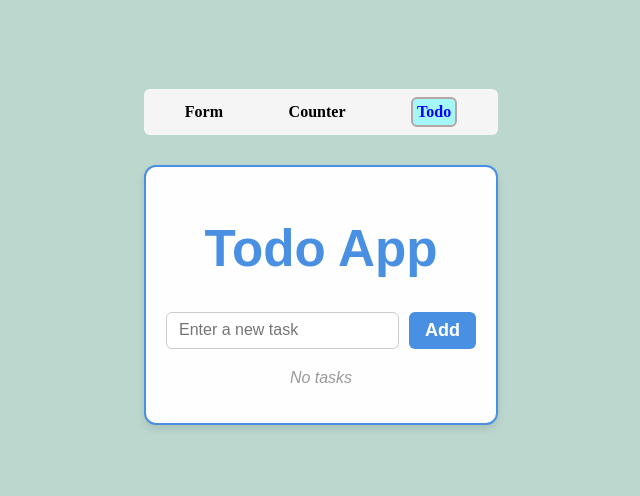
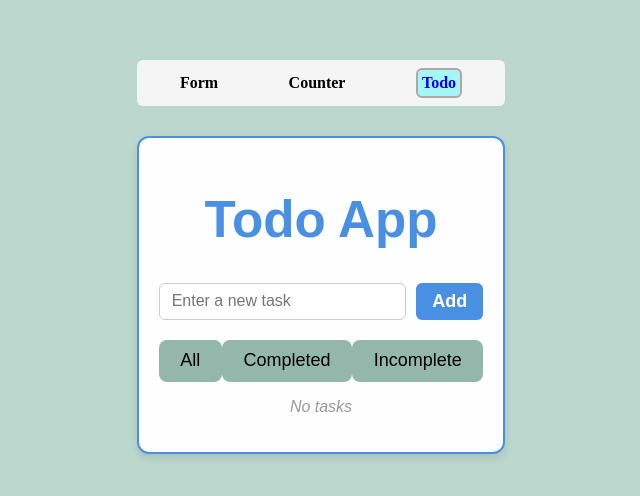
Before and after one commit to Kanchan012/form-react, a React (Vite) app in the folder form/: page /todo in a window 1280 px wide. Shown: the part 128-624 px from the top of the page, without its empty margins (319-959 px from the left). Built offline with nearby package versions, Linux system fonts and the light colour scheme.

Commit message:
implementing the todo filtering with useMemo

```diff
--- a/form/src/pages/Todo.tsx
+++ b/form/src/pages/Todo.tsx
@@ -1,6 +1,7 @@
 import { useState, useEffect, useMemo, useCallback } from "react";
 import TodoInput from "../components/TodoInput";
 import TodoItem from "../components/TodoItem";
+import TodoFilter from "../components/TodoFilter";
 import "./Todo.css";
 
 export type TodoType = {
@@ -13,7 +14,6 @@ function Todo() {
   const [todos, setTodos] = useState<TodoType[]>([]);
   const [filter, setFilter] = useState<"all" | "completed" | "incomplete">("all");
 
-  /* useEffect: load from localStorage */
   useEffect(() => {
     const saved = localStorage.getItem("todos");
     if (saved) {
@@ -21,12 +21,10 @@ function Todo() {
     }
   }, []);
 
-  /* useEffect: save to localStorage */
   useEffect(() => {
     localStorage.setItem("todos", JSON.stringify(todos));
   }, [todos]);
 
-  /* useCallback: add todo */
   const addTodo = useCallback((text: string) => {
     setTodos(prev => [
       ...prev,
@@ -34,7 +32,6 @@ function Todo() {
     ]);
   }, []);
 
-  /* useCallback: toggle complete */
   const toggleTodo = useCallback((id: number) => {
     setTodos(prev =>
       prev.map(todo =>
@@ -43,19 +40,13 @@ function Todo() {
     );
   }, []);
 
-  /* useCallback: delete */
   const deleteTodo = useCallback((id: number) => {
     setTodos(prev => prev.filter(todo => todo.id !== id));
   }, []);
 
-  /* useMemo: filtered todos */
   const filteredTodos = useMemo(() => {
-    if (filter === "completed") {
-      return todos.filter(t => t.completed);
-    }
-    if (filter === "incomplete") {
-      return todos.filter(t => !t.completed);
-    }
+    if (filter === "completed") {return todos.filter(t => t.completed);}
+    if (filter === "incomplete") {return todos.filter(t => !t.completed);}
     return todos;
   }, [todos, filter]);
 
@@ -63,6 +54,7 @@ function Todo() {
     <div className="todo-container">
       <h1>Todo App</h1>
       <TodoInput onAdd={addTodo} />
+      <TodoFilter filter={filter} setFilter={setFilter} />
       {filteredTodos.length === 0 ? (
         <p className="empty-msg">No tasks</p>
       ) : (
```
